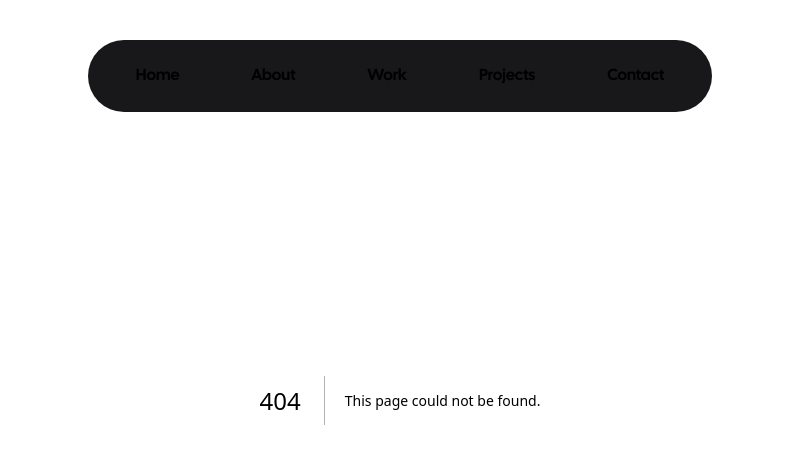
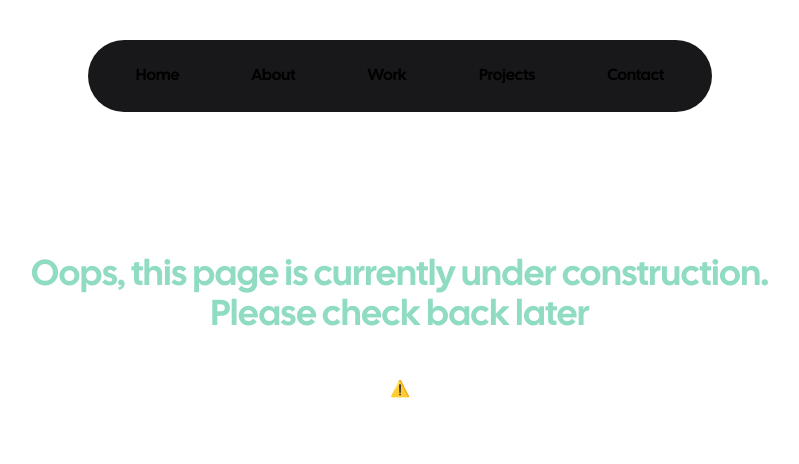
Before and after one commit to m-dombkowski/Portfolio-website, a Next.js app: page /components/construction in a window 1280 px wide. Before the commit this address had no page. Shown: the top 464 px of the page, without its empty margins (240-1039 px from the left). Built offline with nearby package versions, Linux system fonts and the light colour scheme; no server answers.

Commit message:
feat: new under construction page

```diff
--- /dev/null
+++ b/src/app/components/construction/page.tsx
@@ -0,0 +1,40 @@
+import { Player } from "@lottiefiles/react-lottie-player";
+import { motion } from "framer-motion";
+
+export default function PageUnderContstuction() {
+  const slideUp = {
+    initial: { y: "55px", opacity: 0 },
+    open: () => ({
+      y: 0,
+      opacity: 1,
+      transition: { duration: 0.3 },
+    }),
+    exit: {
+      y: "55px",
+      opacity: 0,
+    },
+  };
+
+  return (
+    <div className=" flex justify-center items-center flex-col gap-10 pt-[20%]">
+      <div className="text-center font-display text-4xl text-color-text-primary">
+        <p>Oops, this page is currently under construction.</p>
+        <p>Please check back later</p>
+      </div>
+      <motion.div
+        initial="initial"
+        animate="open"
+        exit="exit"
+        variants={slideUp}
+      >
+        <Player
+          src="https://lottie.host/eb5692cb-2aeb-4dbb-8613-d511f6b2fdf2/96SeDHXDq6.json"
+          background="transparent"
+          style={{ width: "500px", height: "500px" }}
+          loop
+          autoplay
+        ></Player>
+      </motion.div>
+    </div>
+  );
+}
--- a/src/app/projects/page.tsx
+++ b/src/app/projects/page.tsx
@@ -1,10 +1,13 @@
 "use client";
-import PageWrapper from "../ui/page-transition/fade";
+import { Player } from "@lottiefiles/react-lottie-player";
+import PageWrapper from "../components/page-transition/fade";
+import { motion } from "framer-motion";
+import PageUnderContstuction from "../components/construction/page";
 
 export default function ProjectsPage() {
   return (
     <PageWrapper>
-      <div>Projects page</div>
+      <PageUnderContstuction />
     </PageWrapper>
   );
 }
```
